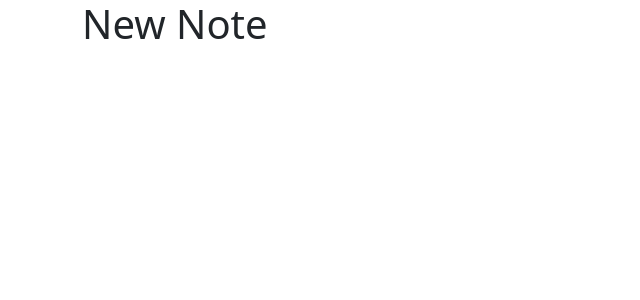
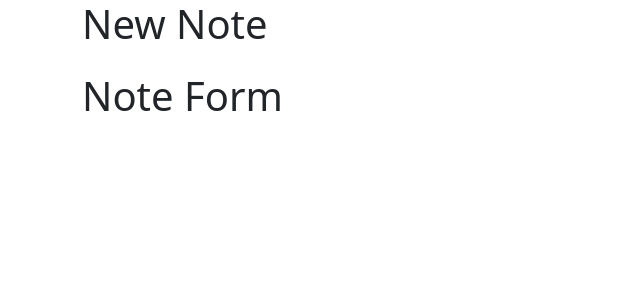
Before and after one commit to akshay-gupta7/markdown-note-taking-react, a React (Vite) app: page /new in a window 1280 px wide. Shown: the top 300 px of the page, without its empty margins (0-640 px from the left). Built offline with nearby package versions, Linux system fonts and the light colour scheme.

Commit message:
Add NoteForm element

```diff
--- a/src/NewNote.tsx
+++ b/src/NewNote.tsx
@@ -1,5 +1,10 @@
+import { NoteForm } from "./NoteForm"
+
 export function NewNote(){
     return (
+    <>
         <h1 className="mb-4">New Note</h1>
+        <NoteForm />
+    </>
     )
 }
--- /dev/null
+++ b/src/NoteForm.tsx
@@ -0,0 +1,3 @@
+export function NoteForm(){
+    return <h1>Note Form</h1>
+}
```
